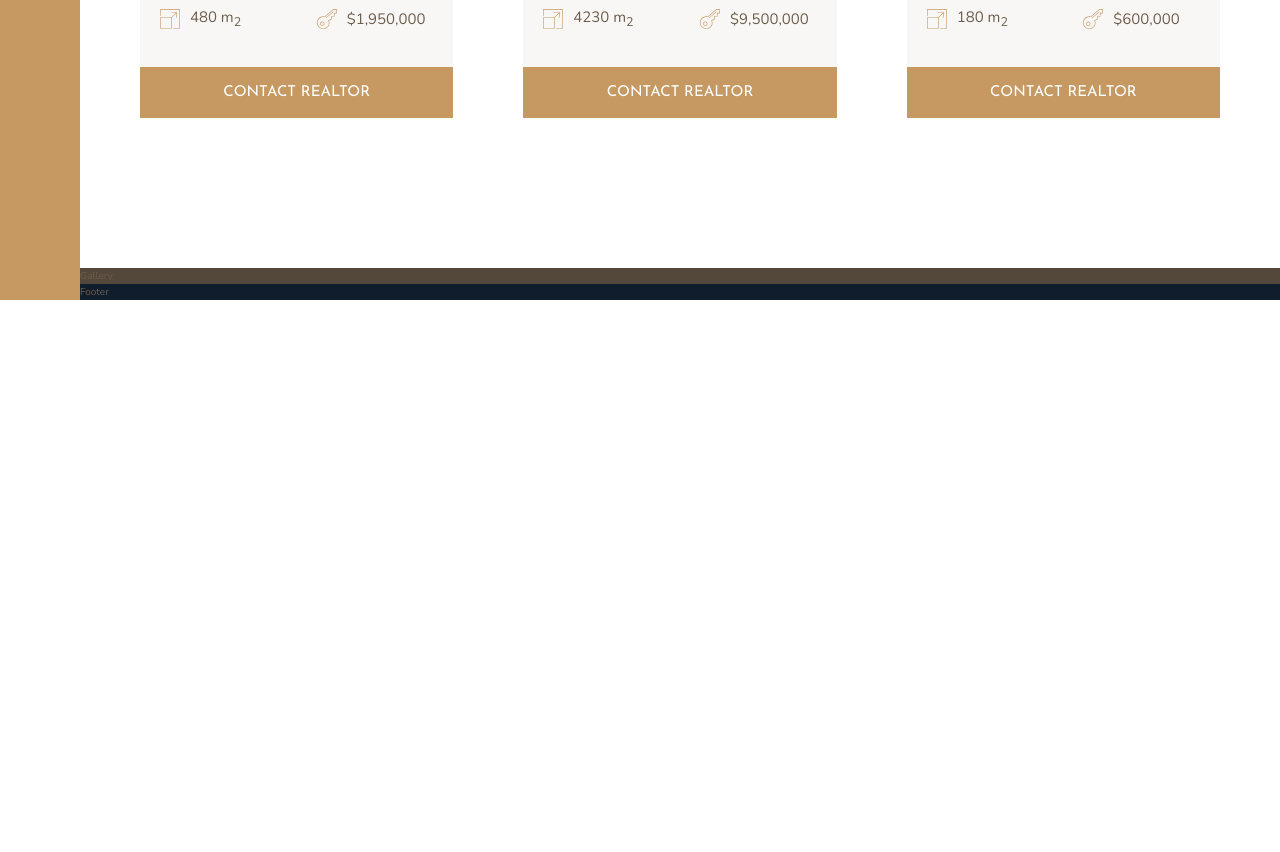
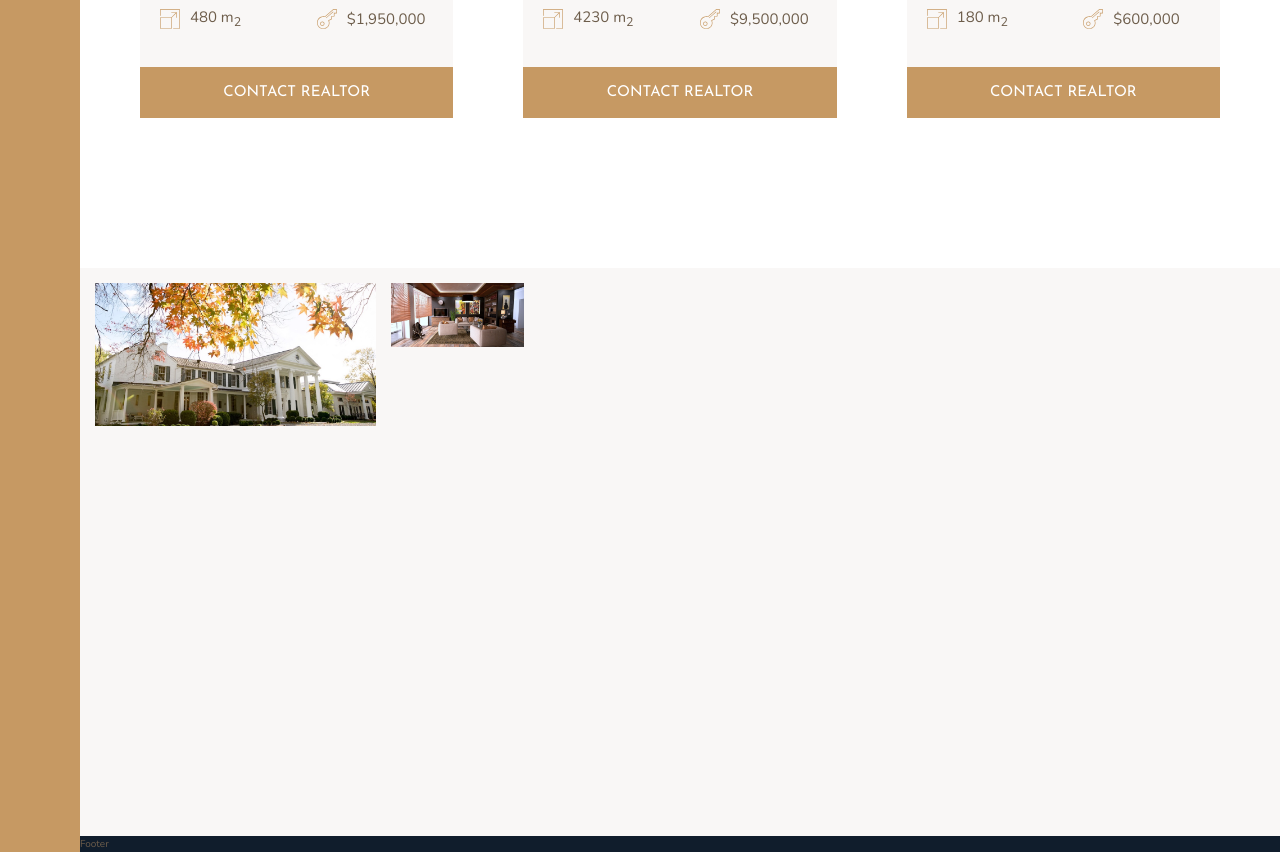
Before and after one commit to MohdSaifulM/Advanced_CSS_and_Sass, a website: page Nexter/index.html in a window 1280 px wide. Shown: the part 2804-3656 px from the top of the page. Before the commit the page ends 3104 px from the top, so only its background shows below. Drawn offline with nearby package versions, Linux system fonts and the light colour scheme.

Commit message:
:lipstick: Building the Gallery
Used the smallest photo in the gallery to build determine the grid layout of the gallery. In this case, it is 8 by 7. Used the property of object-fit to fit image inside figure element because the image will keep its aspect ratio when trying to align to cell

```diff
--- a/Nexter/index.html
+++ b/Nexter/index.html
@@ -297,7 +297,12 @@
         </section>
 
         <section class="gallery">
-            Gallery
+            <figure class="gallery__item gallery__item--1">
+                <img src="img/gal-1.jpeg" alt="Gallery Image 1" class="gallery__img">
+            </figure>
+            <figure class="gallery__item gallery__item--2">
+                <img src="img/gal-2.jpeg" alt="Gallery Image 2" class="gallery__img">
+            </figure>
         </section>
 
         <footer class="footer">
--- a/Nexter/sass/_gallery.scss
+++ b/Nexter/sass/_gallery.scss
@@ -1,4 +1,25 @@
 .gallery {
-    background-color: $color-grey-dark-1;
+    background-color: $color-grey-light-1;
     grid-column: full-start / full-end;
+
+    display: grid;
+    grid-template-columns: repeat(8, 1fr);
+    grid-template-rows: repeat(7, 5vw); //? 5% of viewport width -> for responsiveness
+    grid-gap: 1.5rem;
+    padding: 1.5rem;
+
+    &__item {
+        &--1 {
+            grid-row: 1 / span 2;
+            grid-column: 1 / span 2;
+        }
+
+    }
+
+    &__img {
+        width: 100%;
+        height: 100%;
+        object-fit: cover;
+        display: block;
+    }
 }
```
Also changed, not shown: Nexter/css/style.css.
